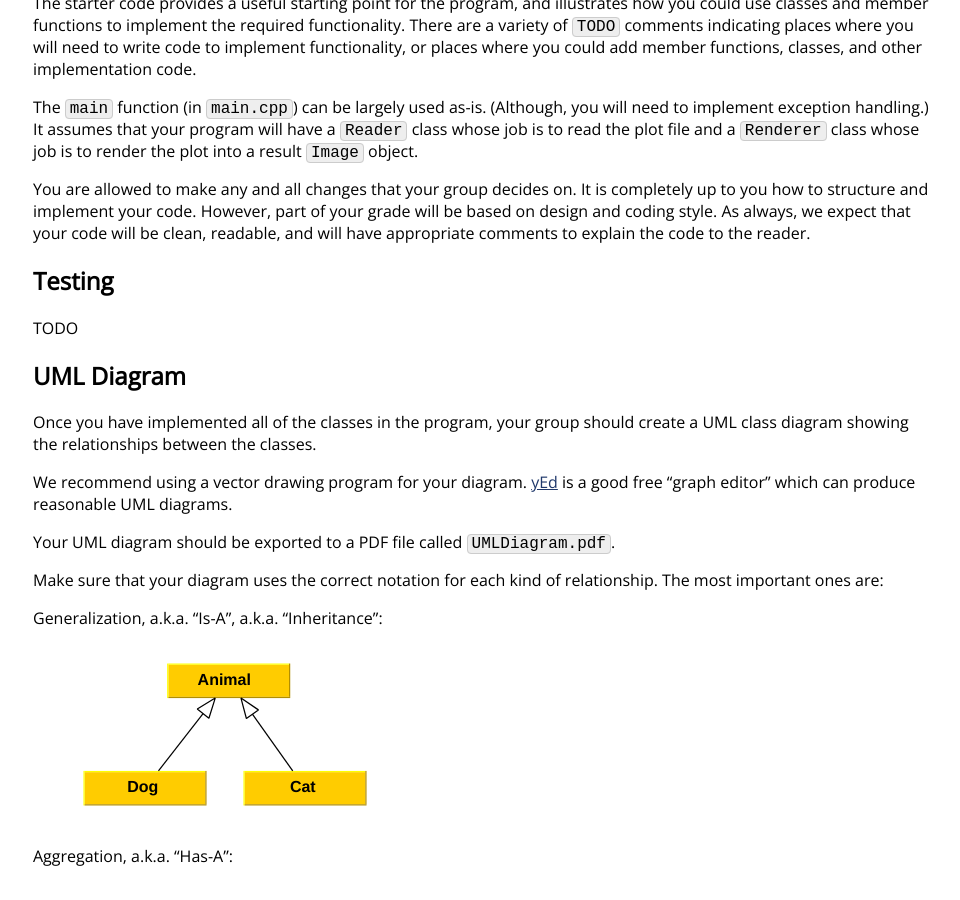
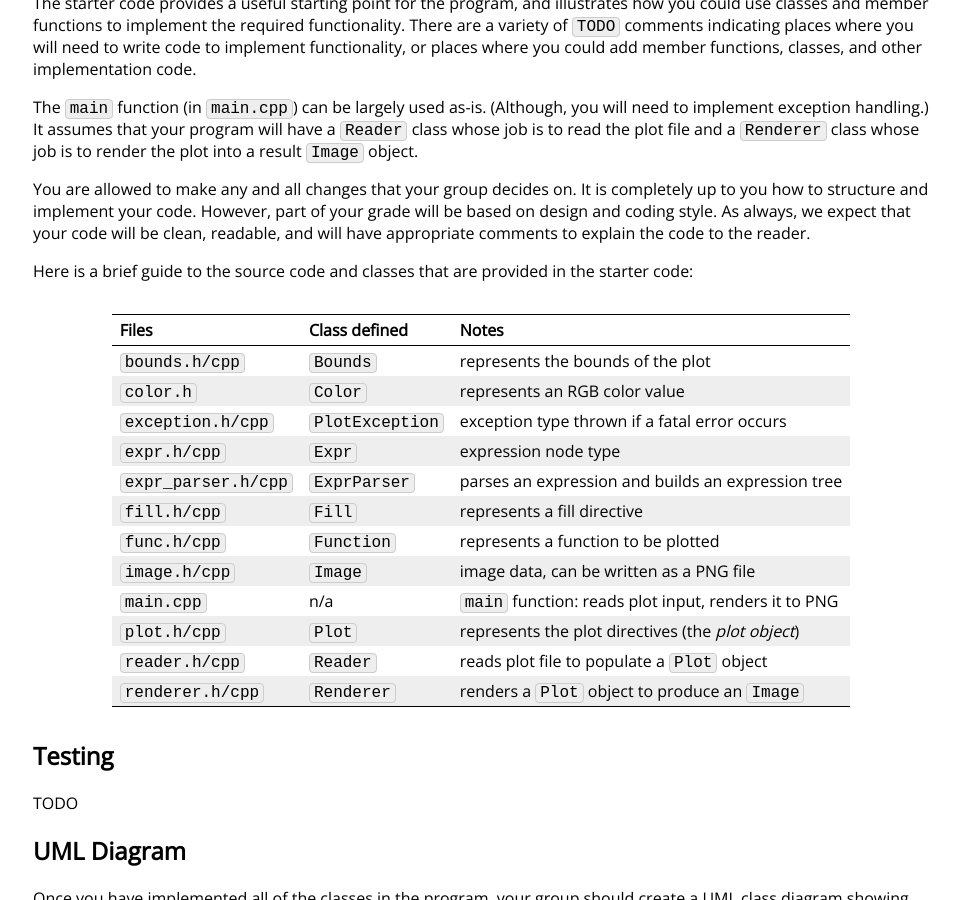
Before and after one commit to jhu-ip/cs220-summer22, a Jekyll site: the page built from assign/final.md, in a window 1280 px wide and 900 px high, scrolled down 8014 px. Shown: the whole window, without its empty margins (159-1119 px from the left). Built offline with Jekyll 4.4.1, drawn with Linux system fonts in a browser that asks for light colours; some web fonts are replaced; formulas are drawn with MathJax 3; some of the changed text lies outside the part shown.

Commit message:
outline the starter code files

```diff
--- a/assign/final.md
+++ b/assign/final.md
@@ -359,9 +359,9 @@ literal number | the literal numeric value
 ### Representing a plot
 
 Before attempting to render a plot image, the program should build
-a complete representation of the plot directives as objects in memory.
+a complete representation of the plot directives as values and objects in memory.
 The plot bounds and dimensions, as well as the function, color,
-and fill directives should all be represented as objects that are
+and fill directives should all be represented as data values and objects
 gathered in a central *plot object*.
 
 ### Producing a rendered image
@@ -426,6 +426,24 @@ your code.  However, part of your grade will be based on design and
 coding style. As always, we expect that your code will be clean,
 readable, and will have appropriate comments to explain the code to the
 reader.
+
+Here is a brief guide to the source code and classes that are provided
+in the starter code:
+
+Files               | Class defined   | Notes
+------------------- | --------------- | -----
+`bounds.h/cpp`      | `Bounds`        | represents the bounds of the plot
+`color.h`           | `Color`         | represents an RGB color value
+`exception.h/cpp`   | `PlotException` | exception type thrown if a fatal error occurs
+`expr.h/cpp`        | `Expr`          | expression node type
+`expr_parser.h/cpp` | `ExprParser`    | parses an expression and builds an expression tree
+`fill.h/cpp`        | `Fill`          | represents a fill directive
+`func.h/cpp`        | `Function`      | represents a function to be plotted
+`image.h/cpp`       | `Image`         | image data, can be written as a PNG file
+`main.cpp`          | n/a             | `main` function: reads plot input, renders it to PNG
+`plot.h/cpp`        | `Plot`          | represents the plot directives (the *plot object*)
+`reader.h/cpp`      | `Reader`        | reads plot file to populate a `Plot` object
+`renderer.h/cpp`    | `Renderer`      | renders a `Plot` object to produce an `Image`
 
 ## Testing
 
```
Also changed, not shown: other parts of assign/final.md (+1 -1 lines).
